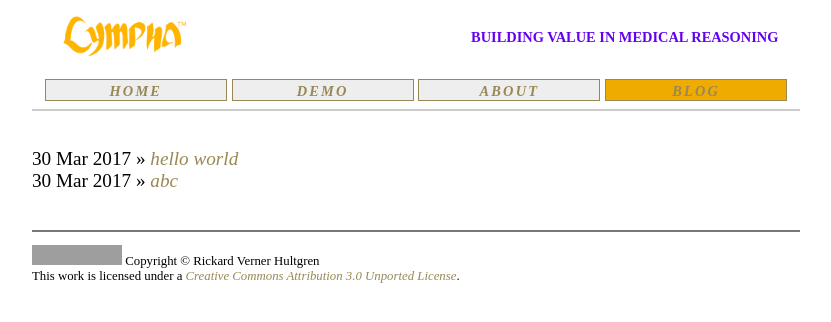
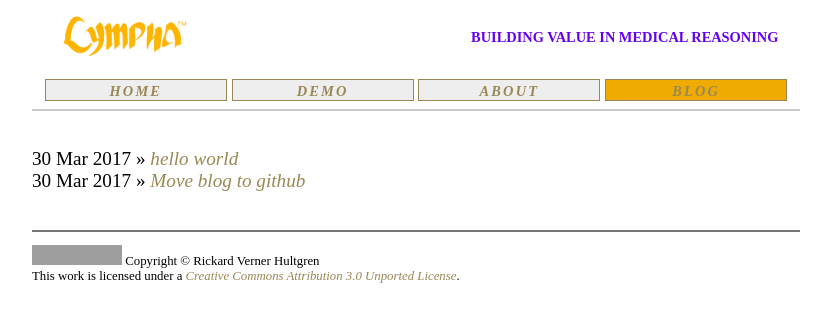
Before and after one commit to RickardHultgren/LYMPHA, a Jekyll site: the page built from blog.md, in a window 1280 px wide, cut to the strip 0-322 px from the top of the page. Shown: the whole strip, without its empty margins (224-1055 px from the left). Built offline with Jekyll 4.4.1, drawn with Linux system fonts in a browser that asks for light colours; some web fonts are replaced; our own code applies the rules of GitHub Pages for plain Markdown files; grey boxes are pictures that could not be loaded.

Commit message:
Update 2017-03-30-abc.md

```diff
--- a/_posts/2017-03-30-abc.md
+++ b/_posts/2017-03-30-abc.md
@@ -1,5 +1,8 @@
 ---
 layout: post
-title: abc
+title: "Move blog to github"
 ---
-Abc
+
+> Hello jekyll
+
+Hello jekyll.
```
